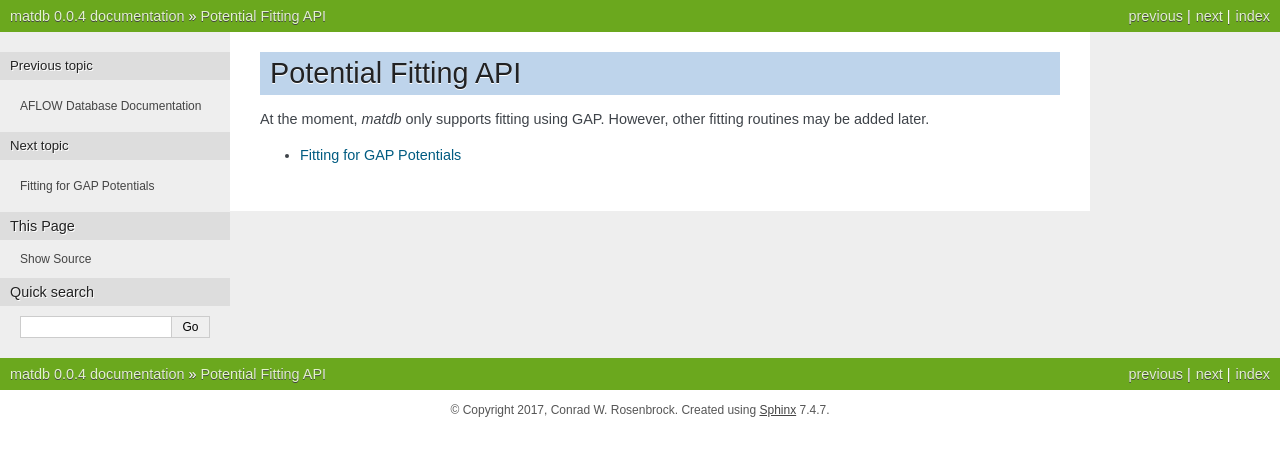
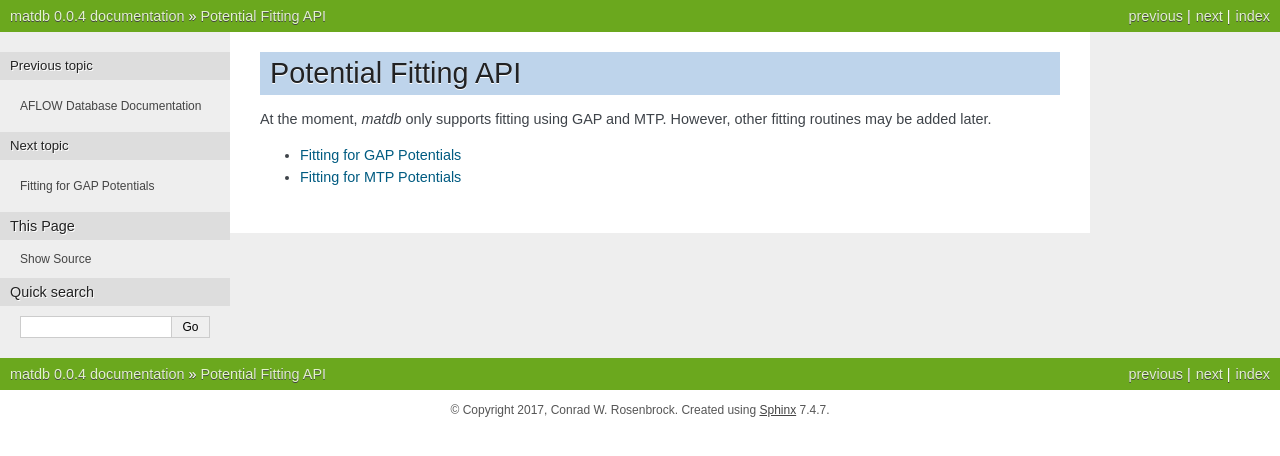
Before and after one commit to HallLabs/tracy_matdb, a Sphinx documentation site: the page built from docs/fitting.rst, in a window 1280 px wide. Shown: the top 456 px of the page. Built offline with Sphinx 7.4.7, drawn with Linux system fonts in a browser that asks for light colours; pages that are not in the unit, such as notebooks, are missing from menus.

Commit message:
Added new documentation for the MTP fitting.

```diff
--- a/docs/fitting.rst
+++ b/docs/fitting.rst
@@ -1,10 +1,11 @@
 Potential Fitting API
 =====================
 
-At the moment, `matdb` only supports fitting using GAP. However, other
-fitting routines may be added later.
+At the moment, `matdb` only supports fitting using GAP and
+MTP. However, other fitting routines may be added later.
 
 .. toctree::
    :maxdepth: 1
 
    fitting/gap.rst
+   fitting/mtp.rst
--- /dev/null
+++ b/docs/fitting/mtp.rst
@@ -0,0 +1,6 @@
+Fitting for MTP Potentials
+==========================
+
+.. automodule:: matdb.fitting.mtp
+   :synopsis: Trainers for creating MTP potentials automatically.
+   :members:
```
